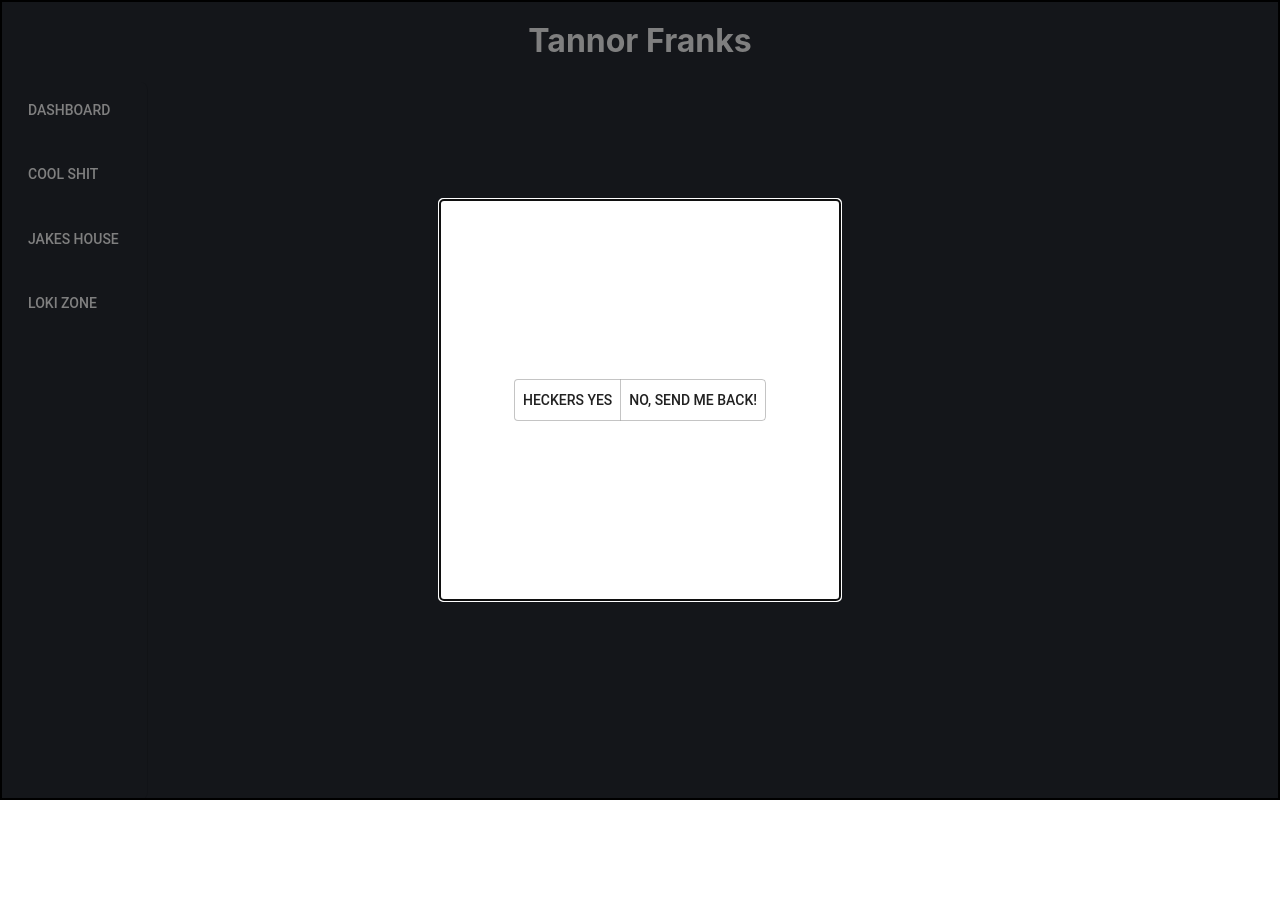
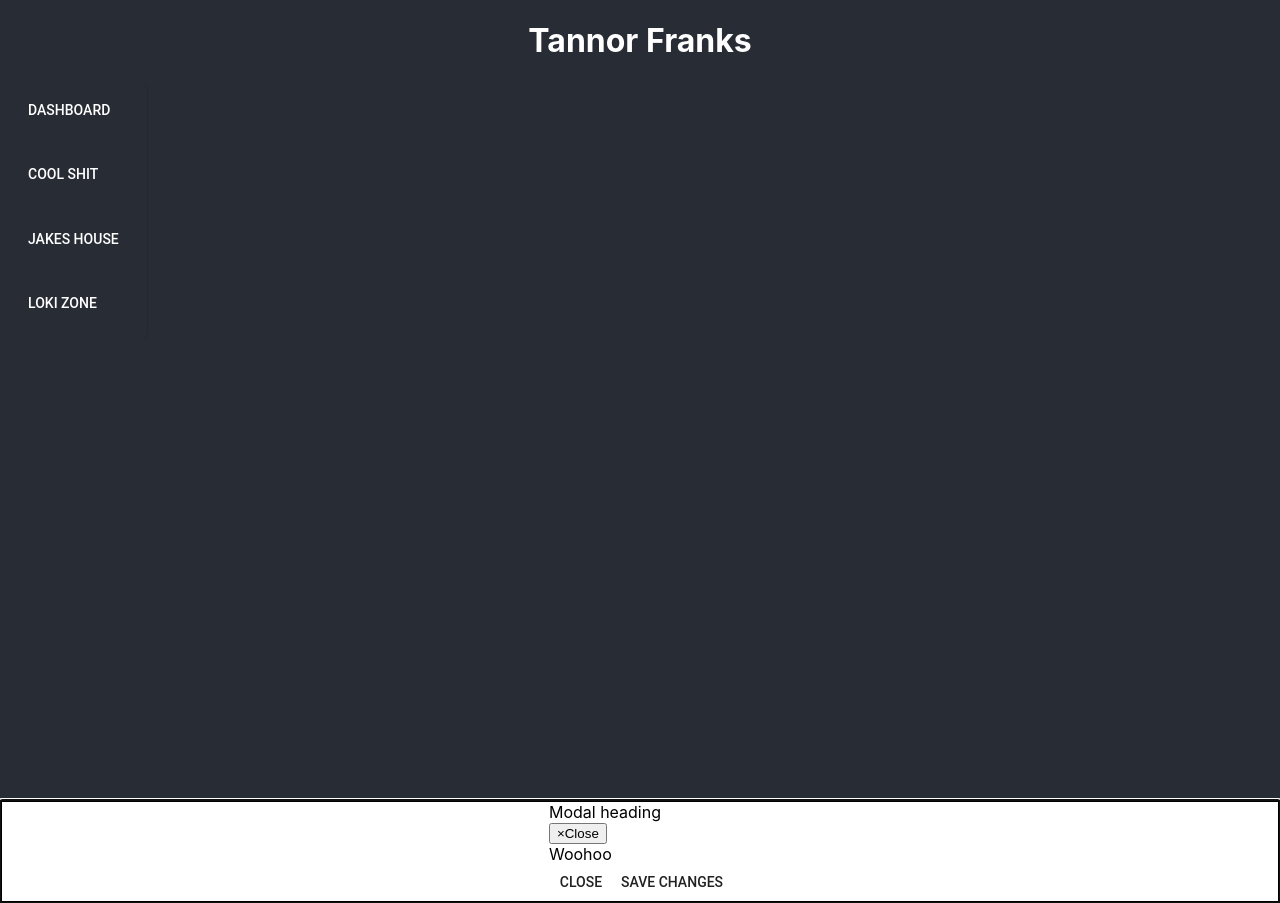
Before and after one commit to Tanmfran/Tanmfran.github.io, a React (Create React App) app: page /#/loki-zone in a window 1280 px wide. Before the commit the page ends 800 px from the top, so only its background shows below. Built offline with nearby package versions, Linux system fonts and the light colour scheme; a web font is replaced by a local one.

Commit message:
modal test

```diff
--- a/package.json
+++ b/package.json
@@ -20,6 +20,7 @@
     "material-ui": "^0.20.2",
     "node-sass": "^6.0.1",
     "react": "^17.0.2",
+    "react-bootstrap": "^1.6.1",
     "react-dom": "^17.0.2",
     "react-modal": "^3.14.3",
     "react-router-dom": "^5.2.1",
--- a/src/App.scss
+++ b/src/App.scss
@@ -2,17 +2,11 @@
   text-align: center;
   display: flex;
   flex-direction: column;
+  background: #282c34;
 
-  background: #282c34;
-  //background-size: 120% 120%;
-  //animation: gradient-animation 6s ease infinite;
-
-
-  height: 100%;
-  position: absolute;
-  left: 0;
-  width: 100%;
-  overflow: hidden;
+  margin: 0;
+  padding: 0;
+  min-height: 100vh;
 
   .pageContent {
     height: 100%;
--- a/src/app/Components/LokiZone/LokiModal.tsx
+++ b/src/app/Components/LokiZone/LokiModal.tsx
@@ -1,16 +1,7 @@
 import React from "react";
-import {
-  Backdrop,
-  Button,
-  ButtonGroup,
-  Card,
-  Fade,
-  Modal,
-  Slide,
-} from "@material-ui/core";
+import { Button, ButtonGroup, Card, Modal } from "@material-ui/core";
 import { AnimatePresence, motion } from "framer-motion";
 import styles from "./LokiZone.module.scss";
-import ReactModal from "react-modal";
 import { useHistory } from "react-router-dom";
 
 interface LokiModalProps {
@@ -48,14 +39,14 @@ export const LokiModal = (props: LokiModalProps) => {
       closeAfterTransition={true}
       className={styles.lokiModal}
     >
-      {/*<motion.div*/}
-      {/*  key="modal"*/}
-      {/*  className="icon-holder__icon"*/}
-      {/*  variants={getVariants("top")}*/}
-      {/*  initial={"initial"}*/}
-      {/*  exit={{ opacity: 0 }}*/}
-      {/*  animate={"animate"}*/}
-      {/*>*/}
+      <motion.div
+        key="modal"
+        className="icon-holder__icon"
+        variants={getVariants("top")}
+        initial={"initial"}
+        exit={{ opacity: 0 }}
+        animate={"animate"}
+      >
         <Card className={styles.lokiCard} variant={"elevation"}>
           <ButtonGroup>
             <Button
@@ -78,7 +69,7 @@ export const LokiModal = (props: LokiModalProps) => {
             </Button>
           </ButtonGroup>
         </Card>
-      {/*</motion.div>*/}
+      </motion.div>
     </Modal>
   );
 };
--- a/src/app/Components/LokiZone/LokiZone.tsx
+++ b/src/app/Components/LokiZone/LokiZone.tsx
@@ -2,6 +2,7 @@ import React, { useState } from "react";
 import { LokiModal } from "./LokiModal";
 import ImageHolder from "../ImageHolder/ImageHolder";
 import { AnimatePresence } from "framer-motion";
+import { MyModal } from "./MyModal";
 
 const lokiImage = {
   src: "https://scontent-atl3-1.xx.fbcdn.net/v/t1.6435-9/125223273_10214445225524286_7354193883580040641_n.jpg?_nc_cat=102&ccb=1-5&_nc_sid=8bfeb9&_nc_ohc=cT6d6Rs7x8MAX8Hp_rh&_nc_ht=scontent-atl3-1.xx&oh=c0b1fdd34190a78ca6cb49ffd9be3600&oe=6152740D",
@@ -18,14 +19,15 @@ export const LokiZone = () => {
   return (
     <AnimatePresence exitBeforeEnter>
       <>
-        {showModal && (
-          <LokiModal
-            isVisible={true}
-            closeModal={closeModal}
-            key={"lokiModal"}
-          />
-        )}
-        {/*{!showModal && <ImageHolder img={lokiImage} type={"rotate"} />}*/}
+        {/*{showModal && (*/}
+        {/*  <LokiModal*/}
+        {/*    isVisible={true}*/}
+        {/*    closeModal={closeModal}*/}
+        {/*    key={"lokiModal"}*/}
+        {/*  />*/}
+        {/*)}*/}
+        <MyModal isVisible={showModal} closeModal={closeModal}></MyModal>
+        {!showModal && <ImageHolder img={lokiImage} type={"rotate"} />}
       </>
     </AnimatePresence>
   );
--- /dev/null
+++ b/src/app/Components/LokiZone/MyModal.tsx
@@ -0,0 +1,33 @@
+import React from "react";
+import { Button } from "@material-ui/core";
+import styles from "./LokiZone.module.scss";
+import { Modal } from "react-bootstrap";
+
+export const MyModal = (props: any) => {
+  const handleClose = () => {
+    props.closeModal();
+  };
+
+  return (
+    <>
+      <Modal
+        show={props.isVisible}
+        onHide={handleClose}
+        centered
+        fullscreen
+        dialogClassName={styles.lokiModal}
+        size="lg"
+        aria-labelledby="contained-modal-title-vcenter"
+      >
+        <Modal.Header closeButton>
+          <Modal.Title>Modal heading</Modal.Title>
+        </Modal.Header>
+        <Modal.Body>Woohoo</Modal.Body>
+        <Modal.Footer>
+          <Button onClick={handleClose}>Close</Button>
+          <Button onClick={handleClose}>Save Changes</Button>
+        </Modal.Footer>
+      </Modal>
+    </>
+  );
+};
```
Also changed, not shown: 1 other file (tests, documents, lock files or other folders). Lines whose indentation alone changed are shown as unchanged.
